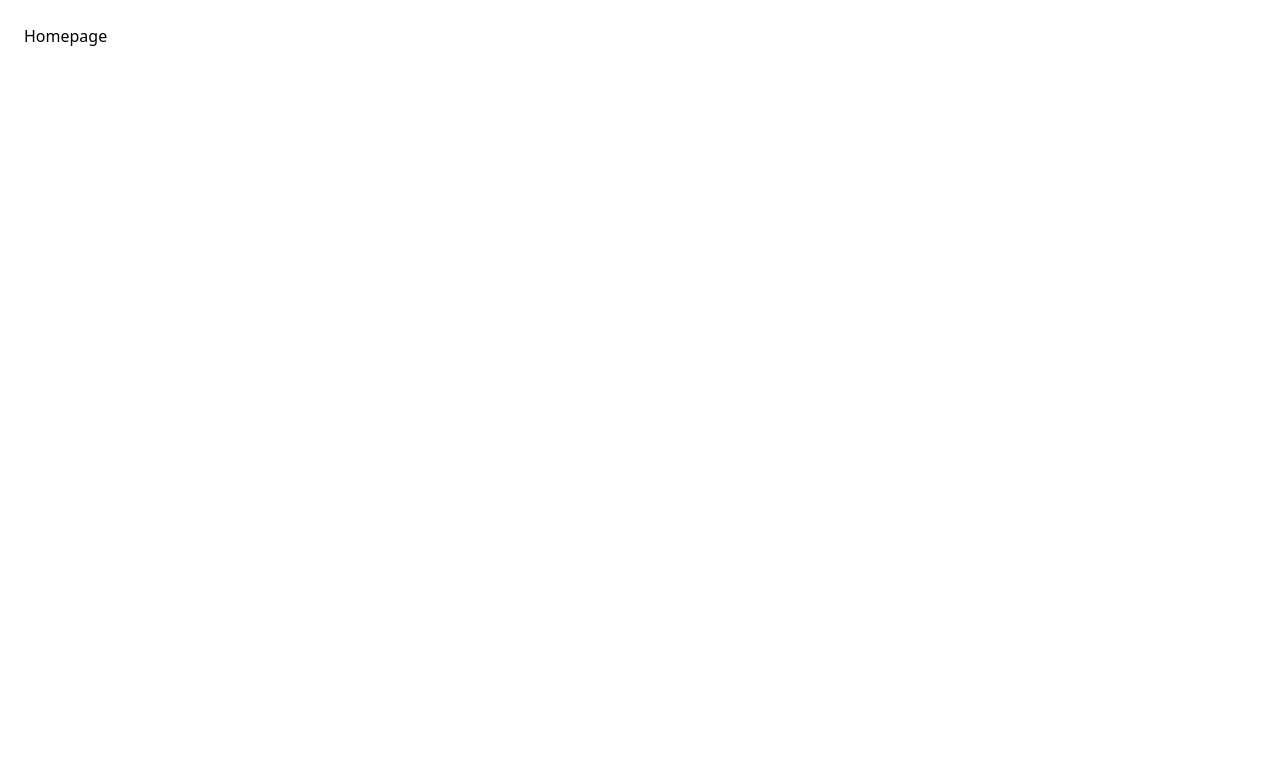
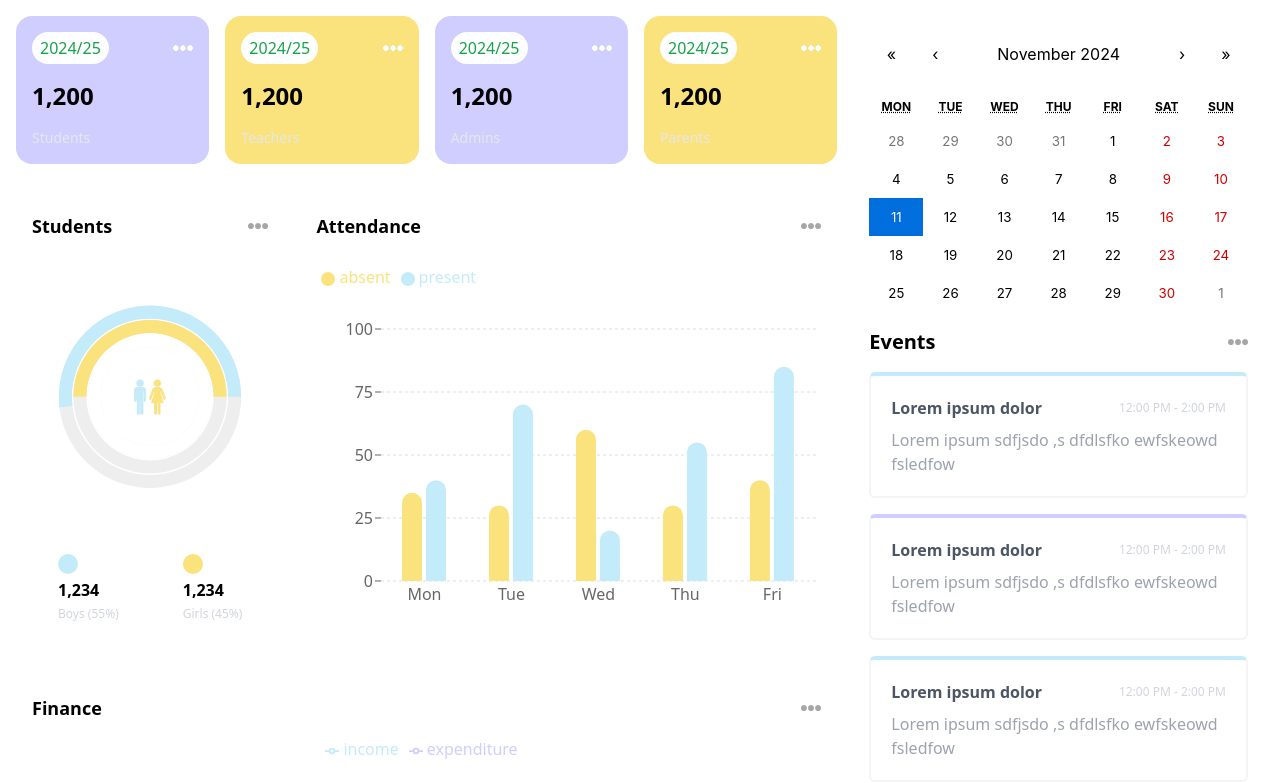
Before and after one commit to arthurkeeng/school-management, a Next.js app: page / in a window 1280 px wide. Shown: the top 783 px of the page. Built offline with nearby package versions, Linux system fonts and the light colour scheme.

Commit message:
Update page.tsx

```diff
--- a/src/app/page.tsx
+++ b/src/app/page.tsx
@@ -1,11 +1,44 @@
+import Announcements from "@/components/Announcements"
+import AttendanceChart from "@/components/AttendanceChart"
+import CountChart from "@/components/CountChart"
+import EventCalendar from "@/components/EventCalendar"
+import FinanceChart from "@/components/FinanaceChart"
+import UserCard from "@/components/UserCard"
 
-async function Home() {
 
-  return (
-    <div className="p-6 space-y-4">
-      Homepage
+const AdminPage =()=>{
+    return <div
+    className="p-4 flex gap-4 flex-col md:flex-row"
+    >
+        {/* the left */}
+        <div className="w-full lg:w-2/3 flex flex-col gap-8">
+        {/* user cards */}
+        <div className="flex gap-4 justify-between flex-wrap">
+            <UserCard type = "student"/>
+            <UserCard type = "teacher"/>
+            <UserCard type = "admin"/>
+            <UserCard type = "parent"/>
+        </div>
+        {/* middle charts */}
+        <div className=" flex gap-4 flex-col lg:flex-row">
+            {/* count chart */}
+            <div className="w-full lg:w-1/3 h-[450px]">
+            <CountChart/>
+            </div>
+            {/* attendance chart */}
+            <div className="w-full lg:w-2/3 h-[450px]">
+            <AttendanceChart/></div>
+        </div>
+        {/* bottom charts */}
+        <div className="w-full h-[500px]">
+            <FinanceChart/>
+        </div>
+        </div>
+        {/* the right */}
+        <div className="w-full lg:w-1/3 flex flex-col gap-8">
+        <EventCalendar/>
+        <Announcements/>
+        </div>
     </div>
-  );
 }
-
-export default Home;
+export default AdminPage
```
